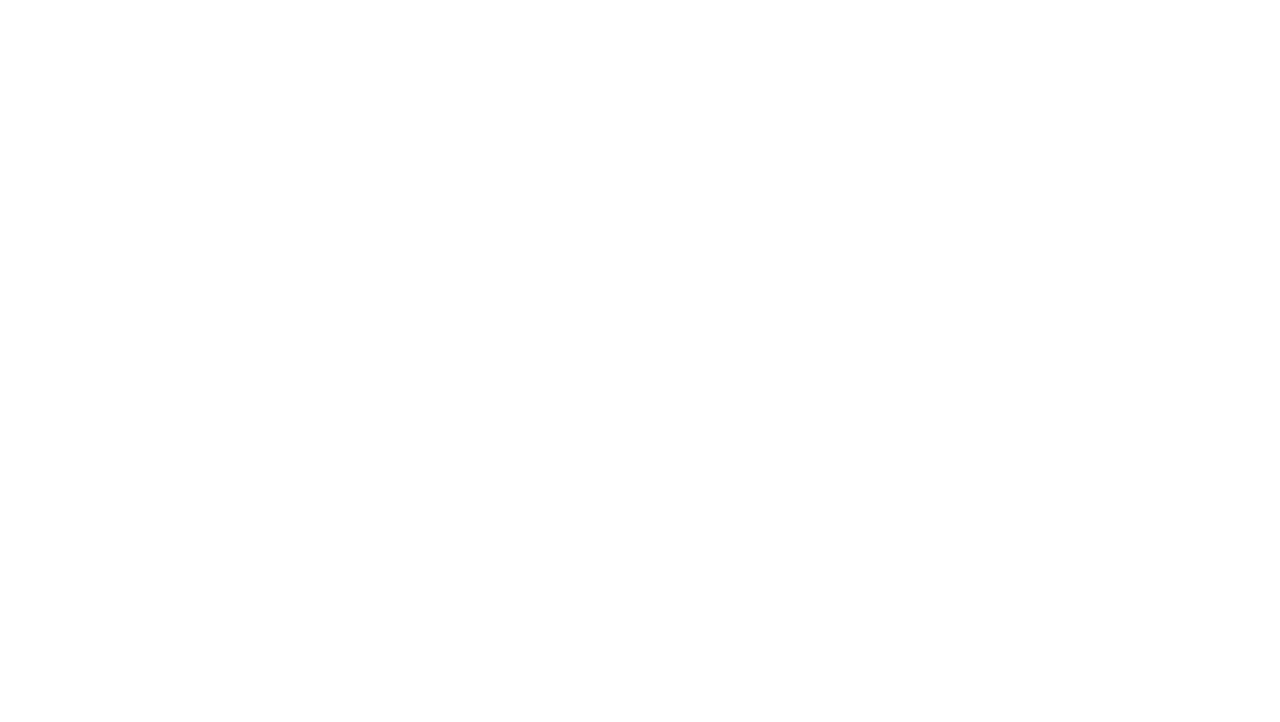
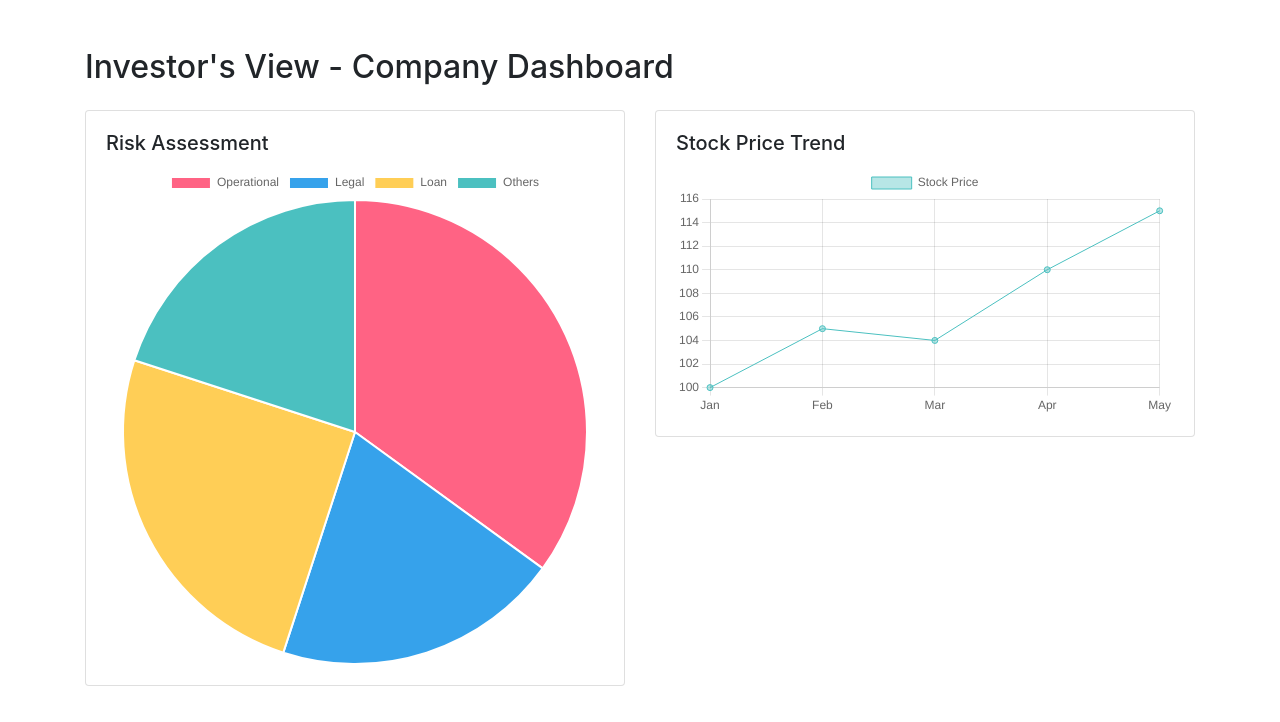
Before and after one commit to xie-ran/BizShield, a React (Create React App) app in the folder react-flask-app/: page /company/1 in a window 1280 px wide. Before the commit this address had no page. Shown: the top 722 px of the page. Built offline with nearby package versions, Linux system fonts and the light colour scheme.

Commit message:
Added company dashboard for investor

```diff
--- a/react-flask-app/package.json
+++ b/react-flask-app/package.json
@@ -6,7 +6,11 @@
     "@testing-library/jest-dom": "^5.17.0",
     "@testing-library/react": "^13.4.0",
     "@testing-library/user-event": "^13.5.0",
+    "bootstrap": "^5.3.2",
+    "chart.js": "^3.9.1",
     "react": "^18.2.0",
+    "react-bootstrap": "^2.9.0",
+    "react-chartjs-2": "^5.2.0",
     "react-dom": "^18.2.0",
     "react-router-dom": "^6.16.0",
     "react-scripts": "5.0.1",
--- a/react-flask-app/public/index.html
+++ b/react-flask-app/public/index.html
@@ -1,6 +1,7 @@
 <!DOCTYPE html>
 <html lang="en">
   <head>
+    <link href="https://maxcdn.bootstrapcdn.com/bootstrap/4.5.2/css/bootstrap.min.css" rel="stylesheet">
     <meta charset="utf-8" />
     <link rel="icon" href="%PUBLIC_URL%/favicon.ico" />
     <meta name="viewport" content="width=device-width, initial-scale=1" />
--- a/react-flask-app/src/App.css
+++ b/react-flask-app/src/App.css
@@ -6,6 +6,9 @@
   height: 40vmin;
   pointer-events: none;
 }
+
+@import "bootstrap/dist/css/bootstrap.min.css";
+
 
 @media (prefers-reduced-motion: no-preference) {
   .App-logo {
--- a/react-flask-app/src/App.js
+++ b/react-flask-app/src/App.js
@@ -3,6 +3,9 @@ import { BrowserRouter as Router, Route, Routes } from 'react-router-dom';
 import WelcomePage from './Components/WelcomePage/WelcomePage';
 import LoginPage from './Components/LoginPage/LoginPage';
 import CompanyListings from './Components/CompanyListings/CompanyListings';
+import CompanyProfile from './Components/CompanyProfile/CompanyProfile';
+import './App.css';
+
 
 function App() {
     return (
@@ -11,6 +14,7 @@ function App() {
                 <Route path="/" element={<WelcomePage />} />
                 <Route path="/login/:type" element={<LoginPage />} />
                 <Route path="/company-listings" element={<CompanyListings />} />
+                <Route path="/company/:companyName" element={<CompanyProfile />} />
             </Routes>
         </Router>
     );
--- a/react-flask-app/src/Components/CompanyListings/CompanyListings.js
+++ b/react-flask-app/src/Components/CompanyListings/CompanyListings.js
@@ -1,4 +1,5 @@
 import React, { useState, useEffect } from 'react';
+import { Link } from 'react-router-dom';
 
 function CompanyListings() {
     const [companies, setCompanies] = useState([]);
@@ -36,7 +37,11 @@ function CompanyListings() {
                     {companies.map((company, index) => (
                         <tr key={index}>
                             <td>{index + 1}</td>
-                            <td>{company.name}</td>
+                            <td>
+                                <Link to={`/company/${company.name}`}>
+                                    {company.name}
+                                </Link>
+                            </td>
                             <td>{company.operation_risk}</td>
                             <td>{company.legal_risk}</td>
                             <td>{company.loan_risk}</td>
--- /dev/null
+++ b/react-flask-app/src/Components/CompanyProfile/CompanyProfile.js
@@ -0,0 +1,56 @@
+import React from 'react';
+import { Container, Row, Col, Card } from 'react-bootstrap';
+import { Pie, Line } from 'react-chartjs-2';
+import { Chart, PieController, ArcElement, CategoryScale, Tooltip, Legend, LineController, LineElement, PointElement, LinearScale } from 'chart.js';
+
+// Register the necessary components for Pie and Line charts
+Chart.register(PieController, ArcElement, CategoryScale, Tooltip, Legend, LineController, LineElement, PointElement, LinearScale);
+
+function CompanyProfile() {
+    // Dummy Data
+    const riskData = {
+        labels: ['Operational', 'Legal', 'Loan', 'Others'],
+        datasets: [{
+            data: [35, 20, 25, 20],
+            backgroundColor: ['#FF6384', '#36A2EB', '#FFCE56', '#4BC0C0']
+        }]
+    };
+
+    const stockData = {
+        labels: ['Jan', 'Feb', 'Mar', 'Apr', 'May'],
+        datasets: [{
+            label: 'Stock Price',
+            data: [100, 105, 104, 110, 115],
+            backgroundColor: 'rgba(75,192,192,0.4)',
+            borderColor: 'rgba(75,192,192,1)',
+            borderWidth: 1
+        }]
+    };
+
+    return (
+        <Container className="mt-5">
+            <h2>Investor's View - Company Dashboard</h2>
+            <Row className="mt-4">
+                <Col md={6}>
+                    <Card className="mb-4">
+                        <Card.Body>
+                            <Card.Title>Risk Assessment</Card.Title>
+                            <Pie data={riskData} />
+                        </Card.Body>
+                    </Card>
+                </Col>
+                <Col md={6}>
+                    <Card className="mb-4">
+                        <Card.Body>
+                            <Card.Title>Stock Price Trend</Card.Title>
+                            <Line data={stockData} />
+                        </Card.Body>
+                    </Card>
+                </Col>
+            </Row>
+            {/* ... other components such as company valuation metrics, financial health, etc. */}
+        </Container>
+    );
+}
+
+export default CompanyProfile;
```
Also changed, not shown: 2 other files (tests, documents, lock files or other folders).
